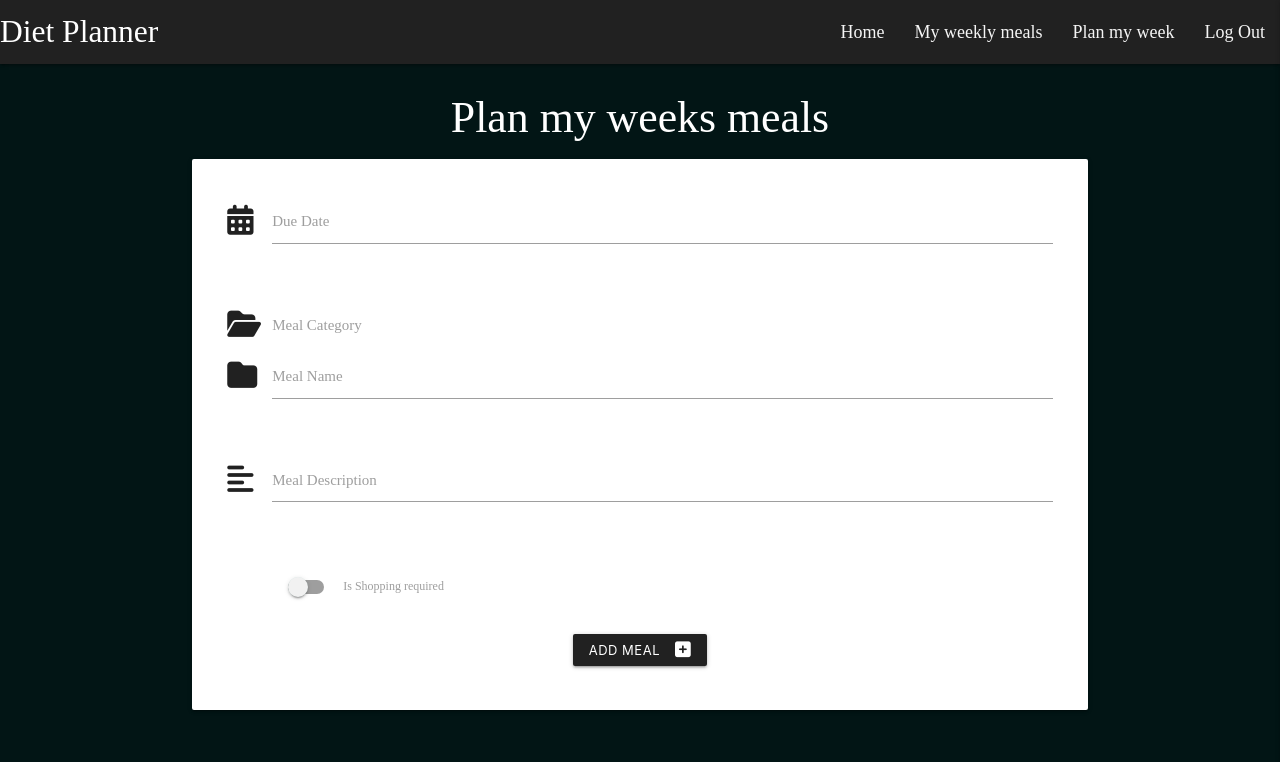
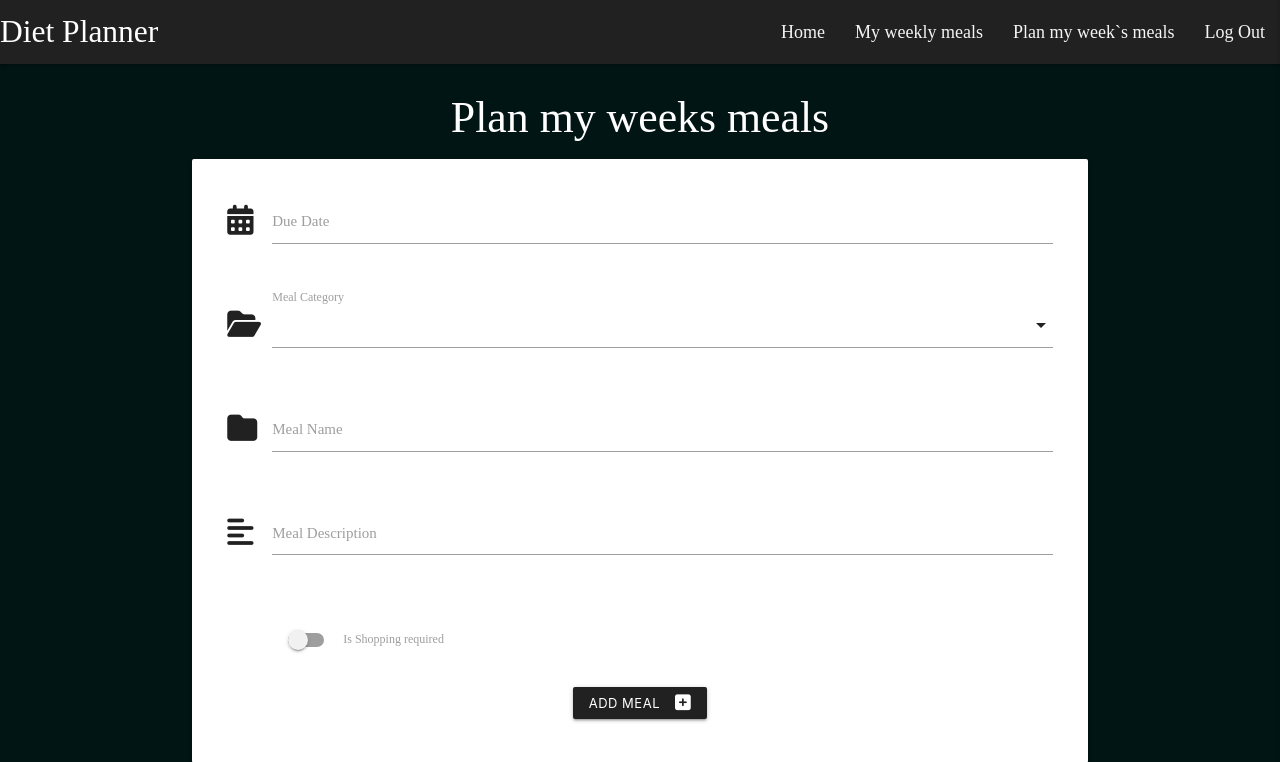
Before and after one commit to MargaritaAtr/diet-planner, a Flask app: page /plan_meals in a window 1280 px wide. Shown: the top 762 px of the page. Run offline with Flask 3, Linux system fonts and the light colour scheme; the visitor is signed in with stand-in values (Sample User, id 1); data that the repository does not hold is empty; some libraries are stand-ins or nearby versions; some web fonts are replaced.

Commit message:
Add meal categories dropdown list from database

```diff
--- a/app.py
+++ b/app.py
@@ -22,11 +22,6 @@ mongo = PyMongo(app)
 @app.route("/")
 def home():
     return render_template("homepage.html")
-
-@app.route("/plan_meals")
-def plan_meals():
-    meals = mongo.db.meals.find()
-    return render_template("plan_meals.html" , meals=meals)
 
 
 @app.route("/register", methods=["GET", "POST"])
@@ -85,13 +80,6 @@ def login():
     return render_template("login.html")
 
 
-@app.route("/logout")
-def logout():
-     #clear all session cookies
-     session.clear()
-     return redirect(url_for("home"))
-
-
 @app.route("/my_meals/<username>", methods=["GET", "POST"])
 def my_meals(username):
     # grab the session user's username from db
@@ -104,6 +92,17 @@ def my_meals(username):
     return redirect(url_for("login"))
 
 
+@app.route("/logout")
+def logout():
+     #clear all session cookies
+     session.clear()
+     return redirect(url_for("home"))
+
+
+@app.route("/plan_meals")
+def plan_meals():
+    categories = mongo.db.categories.find().sort("category_name", 1)
+    return render_template("plan_meals.html", categories=categories)
 
 
 if __name__ == "__main__":
--- a/static/js/script.js
+++ b/static/js/script.js
@@ -2,6 +2,7 @@ $(document).ready(function(){
     $('.sidenav').sidenav({edge:"right"});
     $('.slider').slider({edge:"right"});
     $('.collapsible').collapsible();
+    $('select').formSelect();
 
 
   });
--- a/templates/base.html
+++ b/templates/base.html
@@ -24,7 +24,7 @@
     <li><a href="{{ url_for('home')}}">Home</a></li>
     {% if session.user %}
       <li><a href="{{ url_for('my_meals', username=session['user']) }}">My weekly meals</a></li>
-      <li><a href="{{ url_for('plan_meals')}}">Plan my week</a></li>
+      <li><a href="{{ url_for('plan_meals')}}">Plan my week`s meals</a></li>
       <li><a href="{{ url_for('logout')}}">Log Out</a></li>
     {% else %}
       <li><a href="{{ url_for('login')}}">Log In</a></li>
@@ -38,7 +38,7 @@
     <li><a href="{{ url_for('home')}}">Home</a></li>
     {% if session.user %}
       <li><a href="{{ url_for('my_meals', username=session['user']) }}">My weekly meals</a></li>
-      <li><a href="{{ url_for('plan_meals')}}">Plan my week</a></li>
+      <li><a href="{{ url_for('plan_meals')}}">Plan my week`s meals</a></li>
       <li><a href="{{ url_for('logout')}}">Log Out</a></li>
     {% else %}
       <li><a href="{{ url_for('login')}}">Log In</a></li>
--- a/templates/plan_meals.html
+++ b/templates/plan_meals.html
@@ -16,7 +16,13 @@
       <!-- meal category selection -->
 <div class="row">
   <div class="input-field col s12">
-              <i class="fas fa-folder-open prefix"></i>
+    <i class="fas fa-folder-open prefix"></i>
+    <select id="category_name" name="category_name" class="validate" required >
+      <option value="" disabled selected></option>
+      {% for category in categories %}
+      <option value="{{category.category_name}}">{{category.category_name}}</option>
+     {% endfor %}
+    </select>
     <label for="category_name">Meal Category</label>
   </div>
 </div>
```
